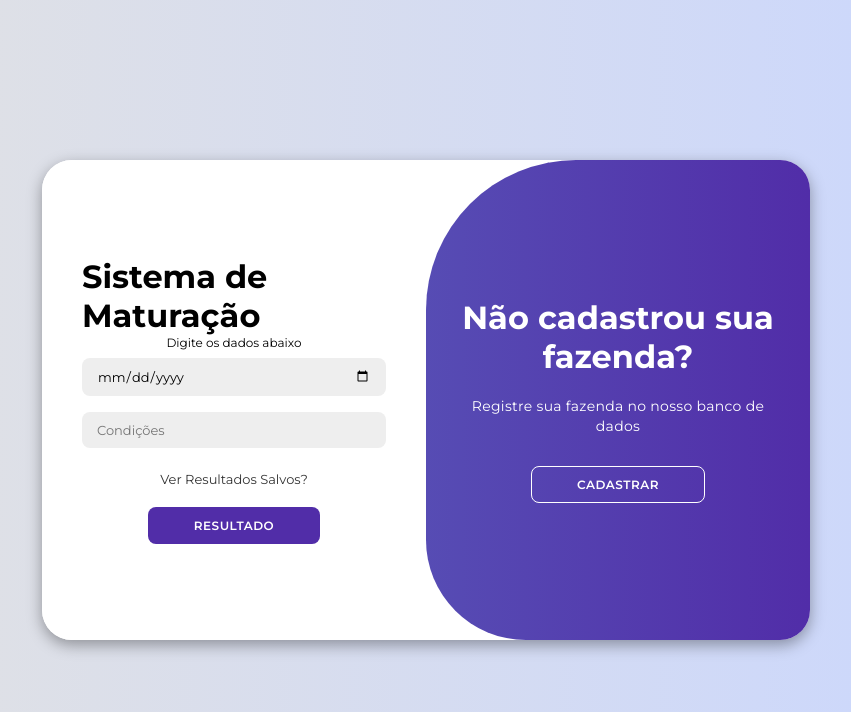
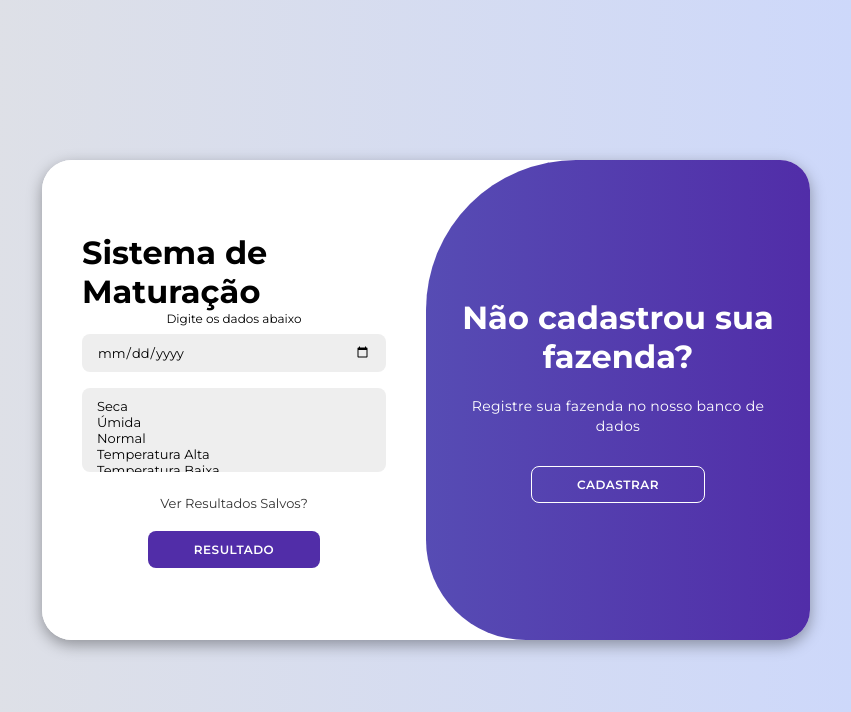
Before and after one commit to LPesposito/SistemaMaturacao, a Flask app: page / in a window 1280 px wide. Shown: the top 712 px of the page, without its empty margins (214-1065 px from the left). Run offline with Flask 3, Linux system fonts and the light colour scheme.

Commit message:
foram mudados os arquivos html e css

```diff
--- a/app/static/css/style.css
+++ b/app/static/css/style.css
@@ -75,7 +75,7 @@ body{
     height: 100%;
 }
 
-.container input{
+.container input, .container select{
     background-color: #eee;
     border: none;
     margin: 8px 0;
@@ -98,6 +98,7 @@ body{
     width: 50%;
     z-index: 2;
 }
+
 
 .container.active .sign-in{
     transform: translateX(100%);
--- a/app/templates/index.html
+++ b/app/templates/index.html
@@ -29,11 +29,17 @@
 
                 <span>Digite os dados abaixo</span>
                 <input type="date" placeholder="Data de Plantio">
-                <input type="text" placeholder="Condições">
+                <select id="condicoes" name="condicoes" multiple required>
+                    <option value="seca">Seca</option>
+                    <option value="umida">Úmida</option>
+                    <option value="normal">Normal</option>
+                    <option value="temperatura_alta">Temperatura Alta</option>
+                    <option value="temperatura_baixa">Temperatura Baixa</option>
+                </select>
                 <a href="#">Ver Resultados Salvos?</a>
                 <button>Resultado</button>
             </form>
-        </div>
+        </div><!--form-container sign-in-->
         <div class="toggle-container">
             <div class="toggle">
                 <div class="toggle-panel toggle-left">
```
